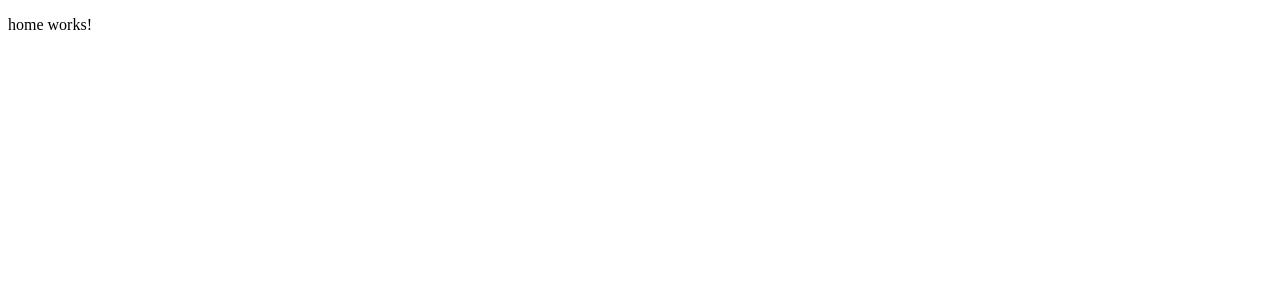
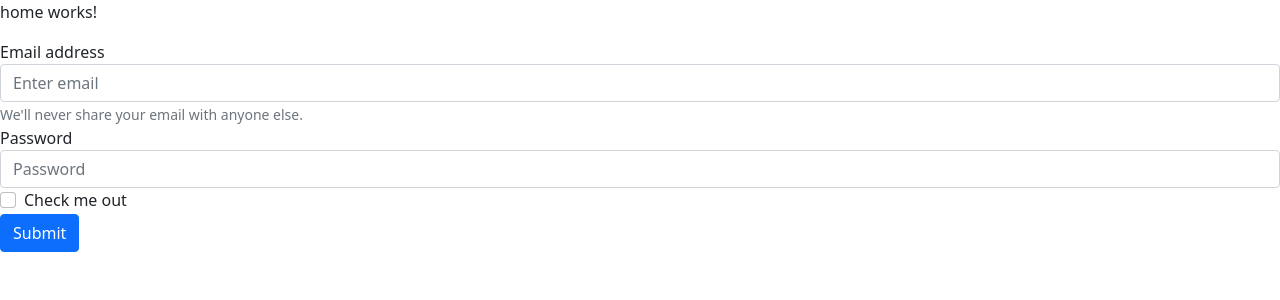
Before and after one commit to ovictorsilveira/projetoVictor, an Angular app: page / in a window 1280 px wide. Shown: the top 300 px of the page. Built offline with nearby package versions, Linux system fonts and the light colour scheme.

Commit message:
instalação do bootstrap

```diff
--- a/angular.json
+++ b/angular.json
@@ -34,9 +34,13 @@
               "src/assets"
             ],
             "styles": [
+              "node_modules/bootstrap/dist/css/bootstrap.css",
               "src/styles.scss"
             ],
-            "scripts": []
+            "scripts": [
+              "node_modules/jquery/dist/jquery.js",
+              "node_modules/bootstrap/dist/js/bootstrap.js"
+            ]
           },
           "configurations": {
             "production": {
--- a/package.json
+++ b/package.json
@@ -18,6 +18,8 @@
     "@angular/platform-browser": "~13.0.0",
     "@angular/platform-browser-dynamic": "~13.0.0",
     "@angular/router": "~13.0.0",
+    "bootstrap": "^5.1.3",
+    "jquery": "^3.6.0",
     "rxjs": "~7.4.0",
     "tslib": "^2.3.0",
     "zone.js": "~0.11.4"
--- a/src/app/home/home.component.html
+++ b/src/app/home/home.component.html
@@ -1 +1,17 @@
 <p>home works!</p>
+<form>
+  <div class="form-group">
+    <label for="exampleInputEmail1">Email address</label>
+    <input type="email" class="form-control" id="exampleInputEmail1" aria-describedby="emailHelp" placeholder="Enter email">
+    <small id="emailHelp" class="form-text text-muted">We'll never share your email with anyone else.</small>
+  </div>
+  <div class="form-group">
+    <label for="exampleInputPassword1">Password</label>
+    <input type="password" class="form-control" id="exampleInputPassword1" placeholder="Password">
+  </div>
+  <div class="form-group form-check">
+    <input type="checkbox" class="form-check-input" id="exampleCheck1">
+    <label class="form-check-label" for="exampleCheck1">Check me out</label>
+  </div>
+  <button type="submit" class="btn btn-primary">Submit</button>
+</form>
```
Also changed, not shown: 1 other file (tests, documents, lock files or other folders).
